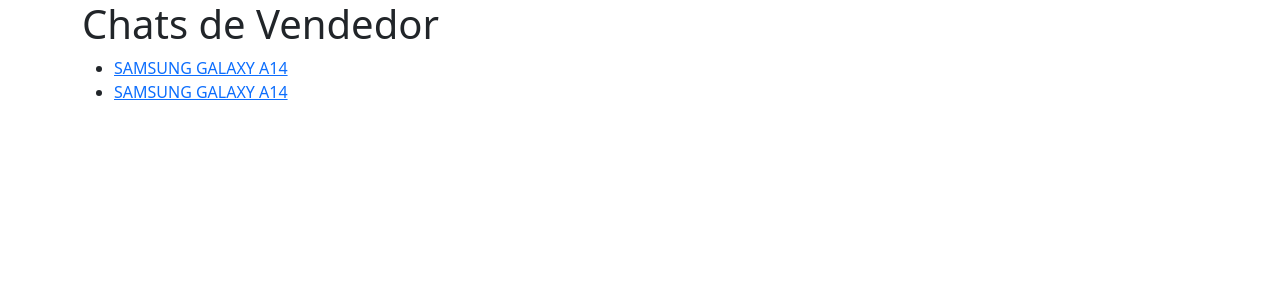
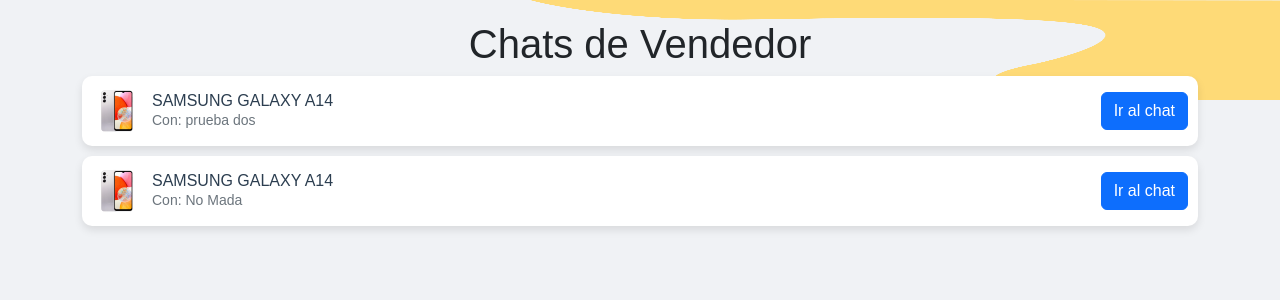
Before and after one commit to SebasLS1/PoliMarketplace, a Django app: page /chatlist/vendedor/ in a window 1280 px wide. Shown: the top 300 px of the page. Run offline with Django 5.2, Linux system fonts and the light colour scheme; a user stored in the database is signed in; data comes from the database, SQL or seed files in the repository; both versions use the stored data as it was after the commit; some libraries are stand-ins or nearby versions.

Commit message:
se agregó la opcion de ver la lista de los chats a la pagina principal

```diff
--- a/chatlist/templates/chatlist/chats_vendedor.html
+++ b/chatlist/templates/chatlist/chats_vendedor.html
@@ -7,14 +7,64 @@
     <title>Chats de Vendedor</title>
     {% load static %}
     <link rel="stylesheet" href="{% static 'bootstrap/css/bootstrap.min.css' %}">
+    <style>
+        body {
+            background-color: #f0f2f5;
+            background-image: url("{% static 'images/FondoPrincipal.png' %}");
+            background-position: top right;
+            background-repeat: no-repeat;
+            background-size: 750px 100px;
+            font-family: Arial, sans-serif;
+        }
+        .container {
+            margin-top: 20px;
+        }
+        .chat-list {
+            list-style-type: none;
+            padding: 0;
+        }
+        .chat-item {
+            display: flex;
+            align-items: center;
+            padding: 10px;
+            margin-bottom: 10px;
+            background-color: #ffffff;
+            border-radius: 10px;
+            box-shadow: 0 4px 8px rgba(0, 0, 0, 0.1);
+        }
+        .chat-item img {
+            width: 50px;
+            height: 50px;
+            border-radius: 50%;
+            margin-right: 10px;
+        }
+        .chat-item .chat-info {
+            flex: 1;
+        }
+        .chat-item .chat-info h5 {
+            margin: 0;
+            font-size: 1rem;
+            color: #2C3E50;
+        }
+        .chat-item .chat-info p {
+            margin: 0;
+            font-size: 0.875rem;
+            color: #6c757d;
+        }
+    </style>
 </head>
 <body>
     <div class="container">
-        <h1>Chats de Vendedor</h1>
-        <ul>
+        <h1 class="text-center">Chats de Vendedor</h1>
+        <ul class="chat-list">
             {% for chat in chats %}
-            <li>
-                <a href="{% url 'chat_view' chat.chat_name %}">{{ chat.title }}</a>
+            <li class="chat-item">
+                <img src="{{ chat.producto.imagenes.all.0.imagen.url }}" alt="{{ chat.producto.titulo }}">
+                <div class="chat-info">
+                    <h5>{{ chat.title }}</h5>
+                    <p>Con: {% for participant in chat.participants.all %}{% if participant != request.user %}{{ participant.first_name }} {{ participant.last_name }}{% endif %}{% endfor %}</p>
+                </div>
+                <a href="{% url 'chat_view' chat.chat_name %}" class="btn btn-primary">Ir al chat</a>
             </li>
             {% endfor %}
         </ul>
```
Also changed, not shown: chatlist/templates/chatlist/chats_comprador.html (+54 -4 lines), mainPage/templates/mainPage/mainPage.html (+43 -2 lines), db.sqlite3.
